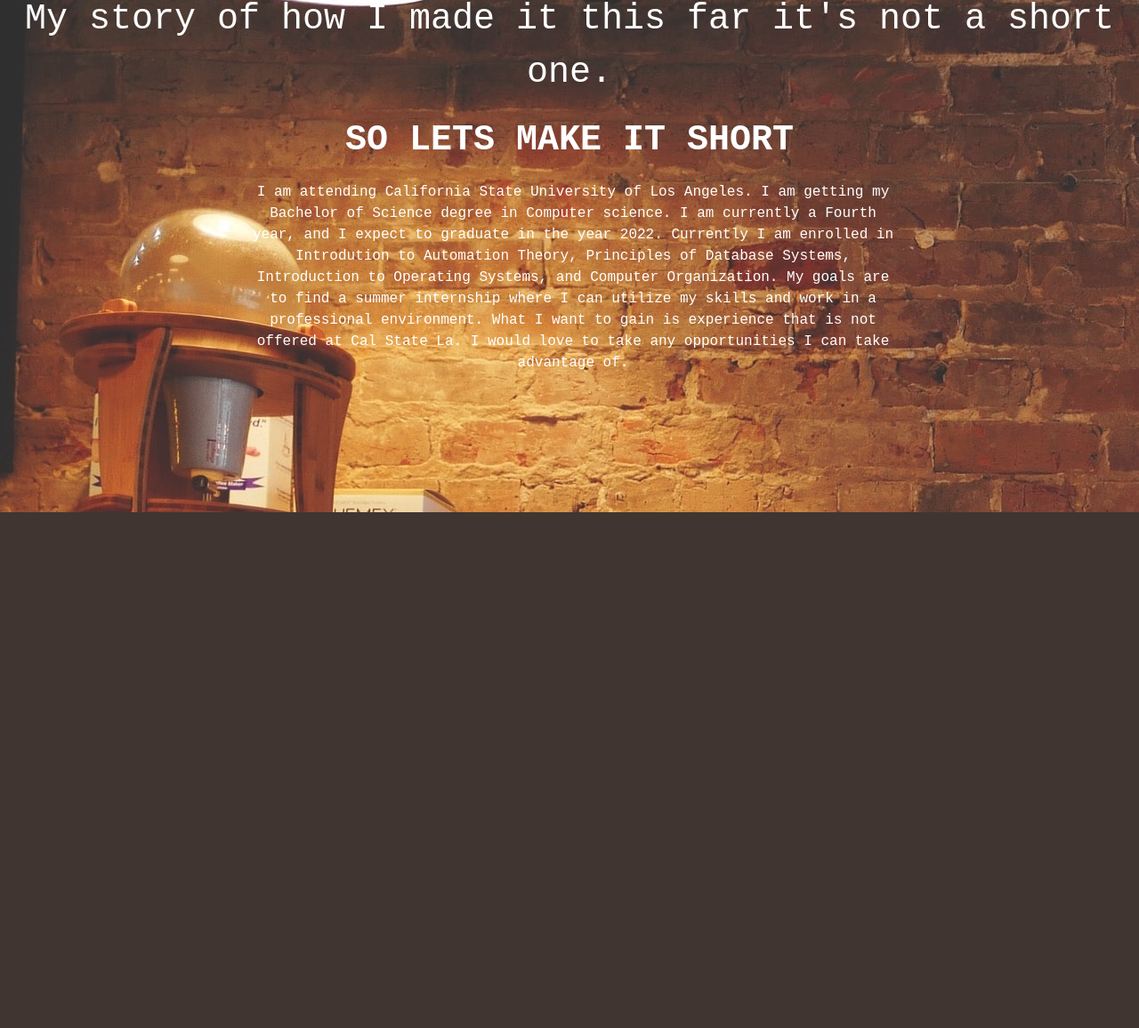
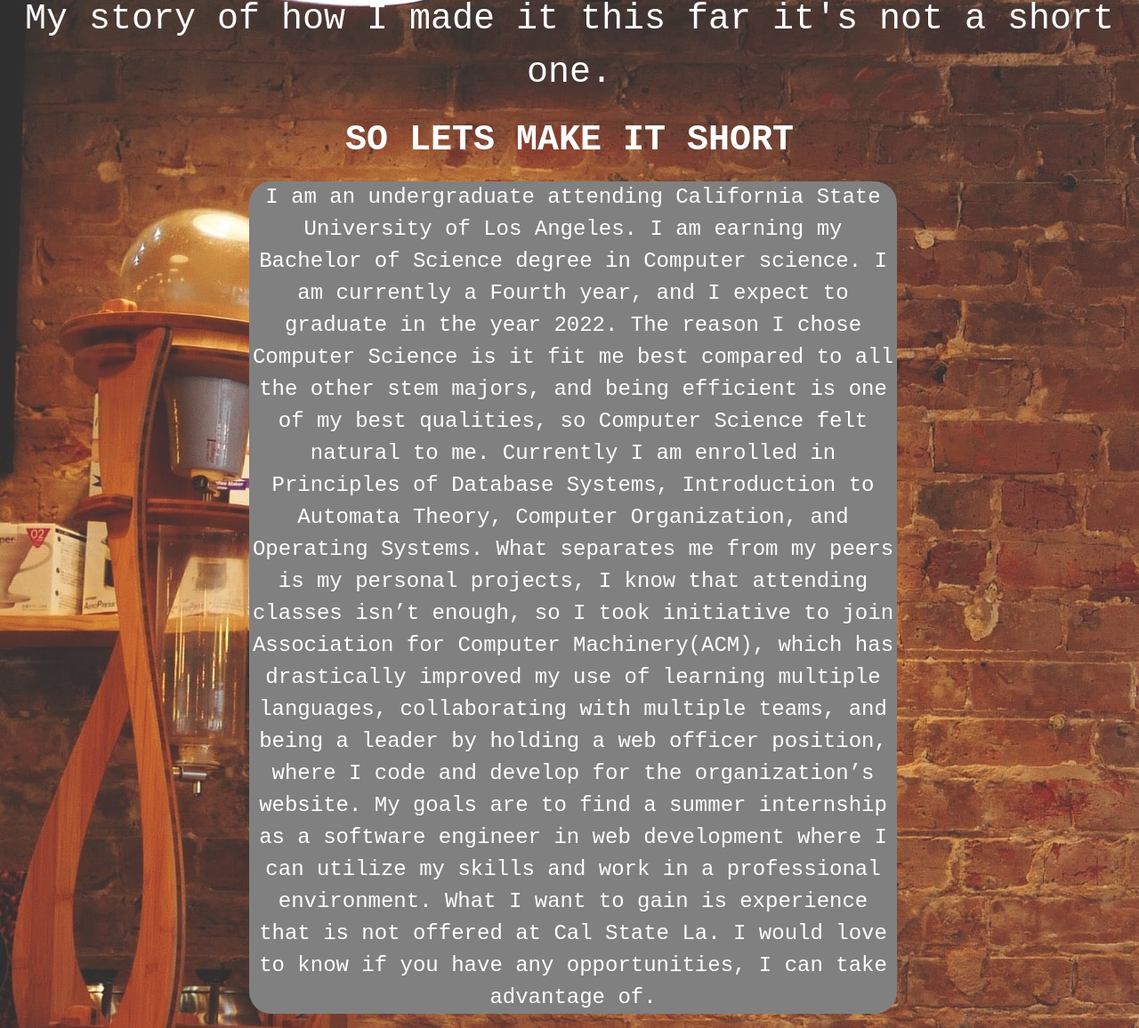
Before and after one commit to moses1252/AV_web.github.io, a PHP site: page /Pages/about.html in a window 1280 px wide. Shown: the part 224-1380 px from the top of the page at 89% size. Before the commit the page ends 800 px from the top, so only its background shows below. Run offline with PHP 8.4, Linux system fonts and the light colour scheme.

Commit message:
Hot fix
- Fixed spelling errors
- Put most updated resume
- Fixed about me page to have grey backround

```diff
--- a/CSS/aboutindex.css
+++ b/CSS/aboutindex.css
@@ -22,8 +22,11 @@
 }
 
 .sum{
-    font-size: medium;
+    font-size: 24px;
     font-family: 'Courier New';
+    color: white;
+    background-color: gray;
+    border-radius: 25px;
     margin-left: 17.5rem;
     margin-right: 17rem;
 }
--- a/CSS/portfolio.css
+++ b/CSS/portfolio.css
@@ -36,7 +36,6 @@
     margin-top: 20px;
 }
 .points {
-    font-size: medium;
     font-family: 'Courier New';
     color: white;
     background-color: gray;
--- a/Pages/about.html
+++ b/Pages/about.html
@@ -45,11 +45,16 @@
             My story of how I made it this far it's not a short one.
           </p>
           <p><strong>SO LETS MAKE IT SHORT</strong></p>
-          <p class="sum">I am attending California State University of Los Angeles. I am getting my Bachelor of Science degree in Computer science.
-              I am currently a Fourth year, and I expect to graduate in the year 2022. Currently I am enrolled in Introdution to Automation Theory,
-              Principles of Database Systems, Introduction to Operating Systems, and Computer Organization. My goals are to find a summer internship where I can utilize my
-              skills and work in a professional environment. What I want to gain is experience that is not offered at Cal State La. I would love
-              to take any opportunities I can take advantage of.
+          <p class="sum">
+            I am an undergraduate attending California State University of Los Angeles. I am earning my Bachelor of Science degree in Computer science.
+            I am currently a Fourth year, and I expect to graduate in the year 2022. The reason I chose Computer Science is it fit me best compared to
+            all the other stem majors, and being efficient is one of my best qualities, so Computer Science felt natural to me. Currently I am enrolled
+            in Principles of Database Systems, Introduction to Automata Theory, Computer Organization, and Operating Systems. What separates me from my
+            peers is my personal projects, I know that attending classes isn’t enough, so I took initiative to join Association for Computer Machinery(ACM),
+            which has drastically improved my use of learning multiple languages, collaborating with multiple teams, and being a leader by holding
+            a web officer position, where I code and develop for the organization’s website. My goals are to find a summer internship as a software engineer
+            in web development where I can utilize my skills and work in a professional environment. What I want to gain is experience that is not offered at
+             Cal State La. I would love to know if you have any opportunities, I can take advantage of.
         </p>
       </div>
 
--- a/Pages/resume.html
+++ b/Pages/resume.html
@@ -15,7 +15,7 @@
 </head>
 <body>
         <div align = "document">
-    <embed src = "/Documnets/Up to date Resume Without G.P.A.pdf" alt="document" width = "1920" height = "1000">
+            <embed src = "/Documnets/Resume.pdf" alt="document" width = "1920" height = "1000">
         </div>
     </body>
 </html>
```
Also changed, not shown: Pages/portfolio.html (+8 -11 lines), 1 other file.
